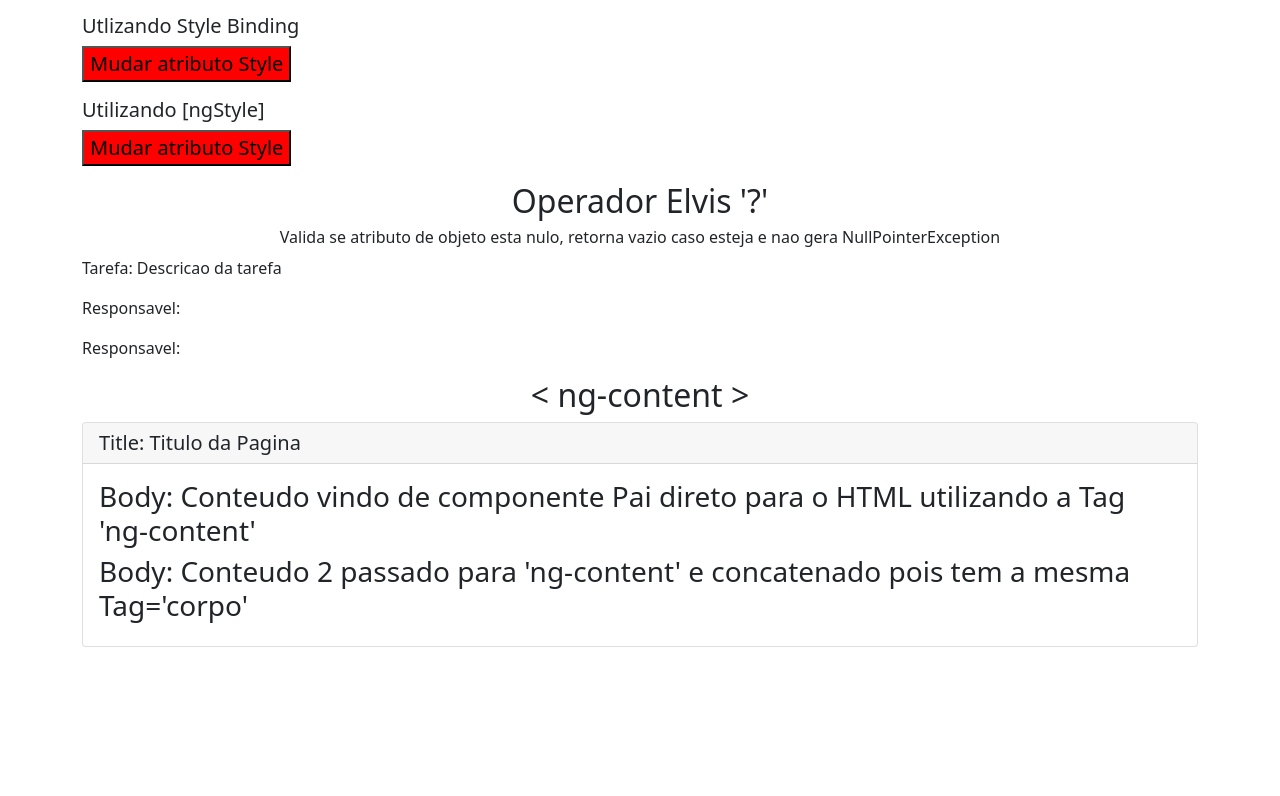
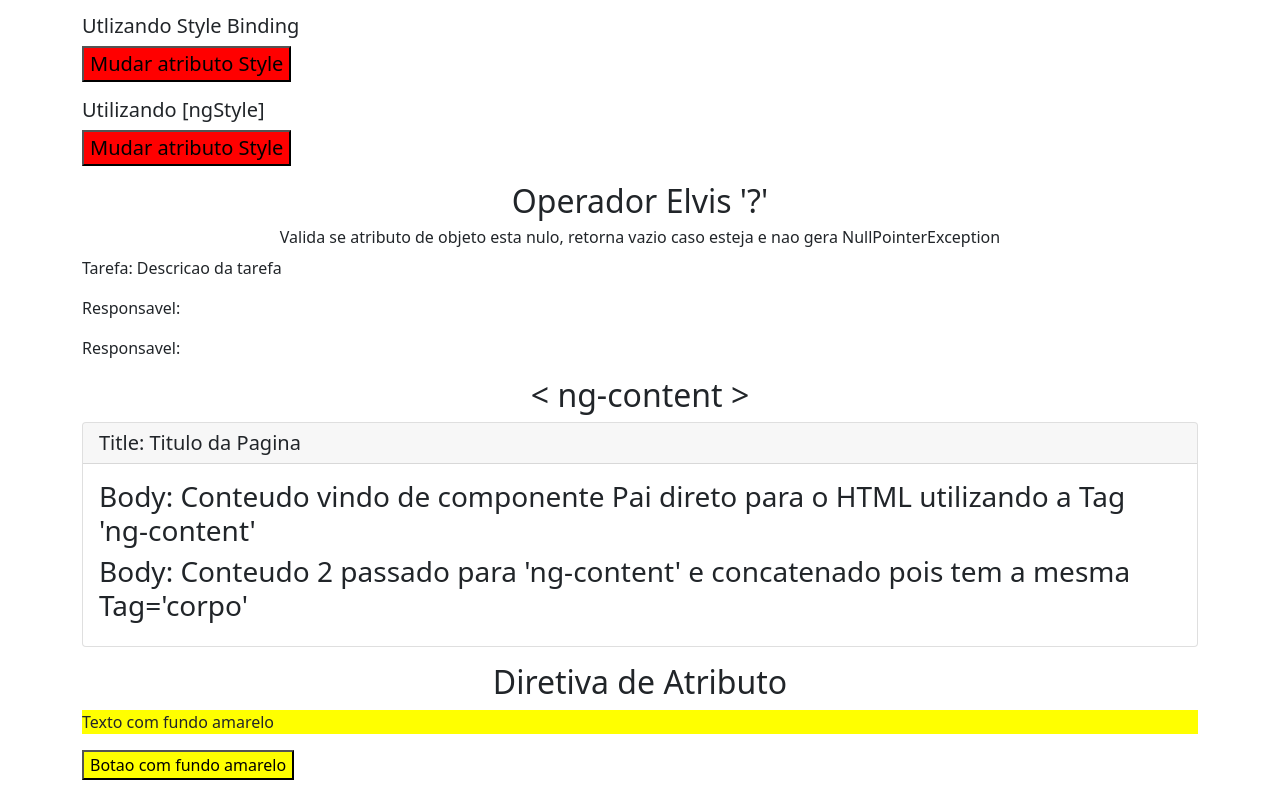
Before and after one commit to gustavopaco/angular-diretivas-loaine-pt3, an Angular app: page / in a window 1280 px wide. Shown: the part 1030-1826 px from the top of the page. Before the commit the page ends 1693 px from the top, so only its background shows below. Built offline with nearby package versions, Linux system fonts and the light colour scheme.

Commit message:
Criando Diretiva para customizar elemento Tag simplesmente utilizando uma notacao da diretiva dentro da Tag e por tras do component utilizando ElementRef e Renderer2, para customizar o background deles

```diff
--- a/src/app/app.component.html
+++ b/src/app/app.component.html
@@ -16,4 +16,5 @@
       <h3>Body: Conteudo 2 passado para 'ng-content' e concatenado pois tem a mesma Tag='corpo'</h3>
     </div>
   </app-exemplo-ng-content>
+  <app-diretiva-customizada></app-diretiva-customizada>
 </div>
--- /dev/null
+++ b/src/app/diretiva-customizada/diretiva-customizada.component.html
@@ -0,0 +1,5 @@
+<div class="mb-3" >
+  <h2 class="text-center">Diretiva de Atributo</h2>
+  <p fundoAmarelo>Texto com fundo amarelo</p>
+  <button fundoAmarelo>Botao com fundo amarelo</button>
+</div>
--- /dev/null
+++ b/src/app/diretiva-customizada/diretiva-customizada.component.ts
@@ -0,0 +1,15 @@
+import { Component, OnInit } from '@angular/core';
+
+@Component({
+  selector: 'app-diretiva-customizada',
+  templateUrl: './diretiva-customizada.component.html',
+  styleUrls: ['./diretiva-customizada.component.scss']
+})
+export class DiretivaCustomizadaComponent implements OnInit {
+
+  constructor() { }
+
+  ngOnInit(): void {
+  }
+
+}
--- /dev/null
+++ b/src/app/shared/fundo-amarelo.directive.ts
@@ -0,0 +1,18 @@
+import {Directive, ElementRef, Renderer2, RendererStyleFlags2} from '@angular/core';
+
+@Directive({
+  /* Note: Se quiser utilizar a Diretiva para um tipo de componente especifico, basta coloca o tipo dele antes do [], exemplo p[], button[], h1[]*/
+  selector: '[fundoAmarelo]'
+})
+export class FundoAmareloDirective {
+
+  constructor(private elementRef: ElementRef, private renderer: Renderer2) {
+    /* Important: se utilizar ElementRef diretamente para modificar um atributo do DOM, pode abrir brecha para ataque XXS
+    *   CrossOrigin! Evitar fazer isso.*/
+    // this.elementRef.nativeElement.style.background = "yellow";
+
+    /* IMPORTANT:  Devemos utilizar o Renderer + ElementRef para evitar a pratica acima. */
+    this.renderer.setStyle(this.elementRef.nativeElement, "background", "yellow", RendererStyleFlags2.Important)
+  }
+
+}
```
Also changed, not shown: src/app/app.module.ts (+18 -13 lines), src/app/diretiva-customizada/diretiva-customizada.component.scss (added).
